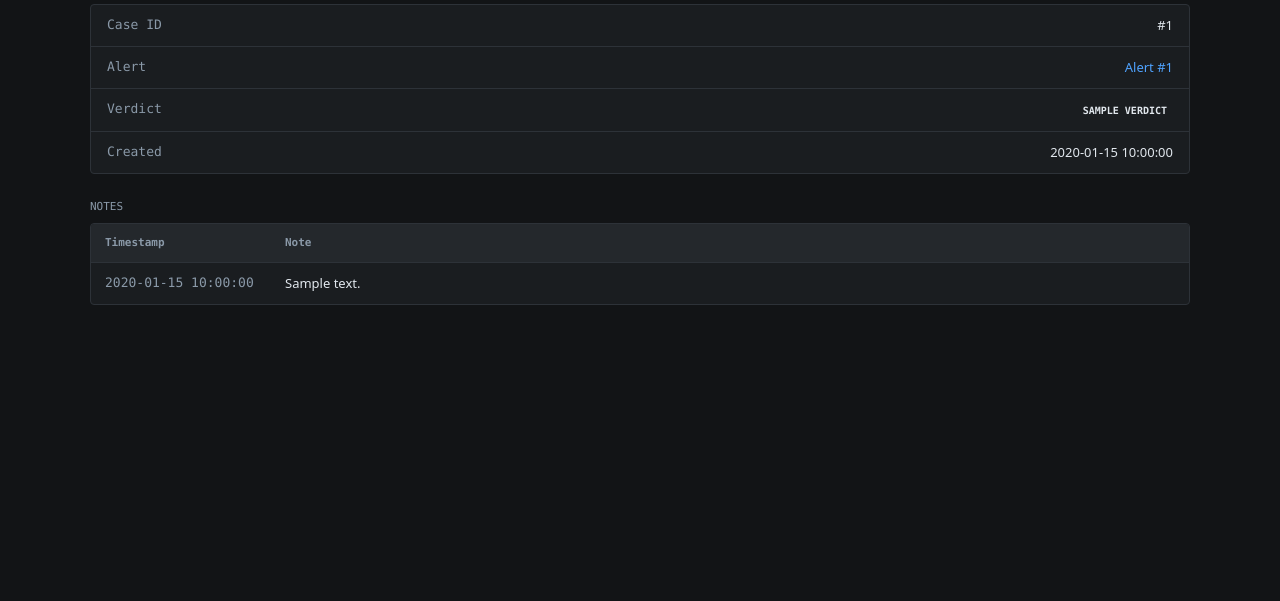
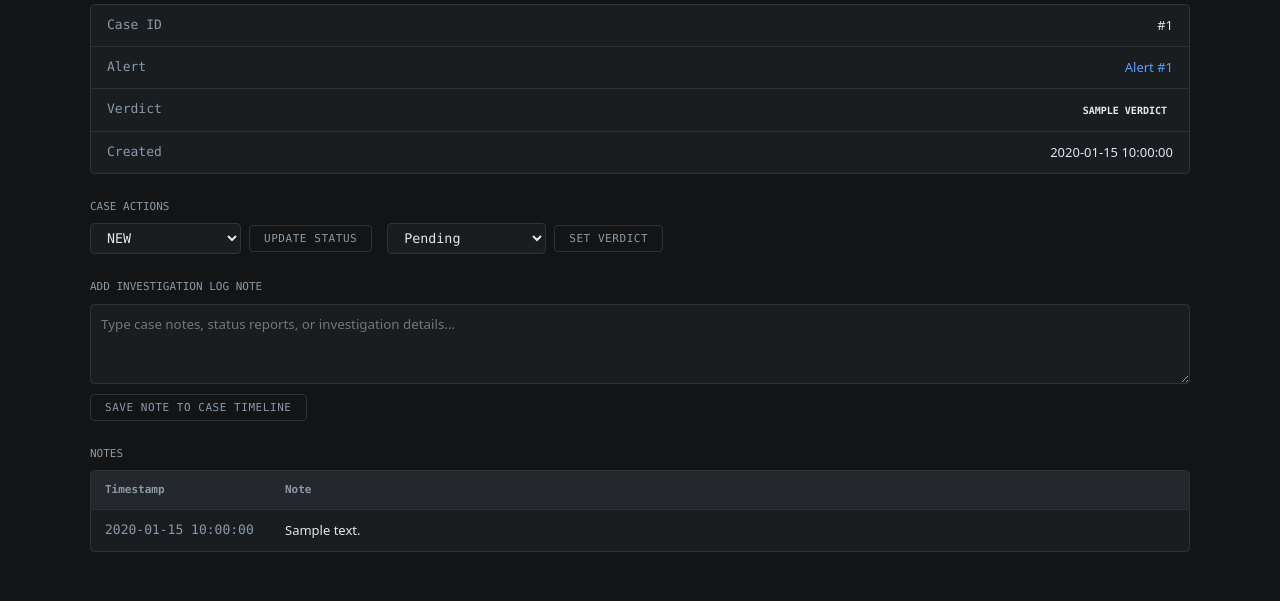
Before and after one commit to yugg755i/siem-platform, a Flask app: template templates/case_details.html in a window 1280 px wide. Shown: the part 234-835 px from the top of the page. Before the commit the page ends 539 px from the top, so only its background shows below. Run offline with Flask 3, Linux system fonts and the light colour scheme; the template is opened without the code that fills it: most values are stand-ins (such as "Sample title", 1, 10 or a date in 2020); parts of the project's set-up code (start-up, migrations or seed data) failed here and were passed over.

Commit message:
feat: add case management system

```diff
--- a/app.py
+++ b/app.py
@@ -10,6 +10,9 @@ from src.database.database import (
     get_all_alerts, get_all_cases,
     clear_events, clear_alerts, clear_cases, clear_notes
     )
+from src.investigation.cases import open_case, alter_case_status
+from src.investigation.notes import add_investigation_note
+from src.investigation.verdicts import set_verdict
 from src.pipeline import process_logs, ingest_logs, run_detections
 
 app = Flask(__name__)
@@ -129,15 +132,21 @@ def alert_details(alert_id):
     alert = get_alert(alert_id)
     events = get_events_for_alert(alert_id)
     cases = get_cases(alert_id)
-    return render_template("alert_details.html", alert=alert, events=events, cases=cases)
+    case = cases[0] if cases else None
+    return render_template("alert_details.html", alert=alert, events=events, case=case)
 
 @app.route("/alerts/<int:alert_id>/status", methods=["POST"])
-def status(alert_id):
+def alert_status(alert_id):
     status = request.form.get("status")
     if status in ("NEW", "INVESTIGATING", "ESCALATED", "CLOSED"):
         update_alert_status(alert_id, status)
 
     return redirect(f"/alerts/{alert_id}")
+
+@app.route("/alerts/<int:alert_id>/open_case", methods=["POST"])
+def case_open(alert_id):
+    case_id = open_case(alert_id)
+    return redirect(f"/cases/{case_id}")
 
 @app.route("/cases")
 def cases_page():
@@ -149,6 +158,28 @@ def case_details(case_id):
     case = get_case(case_id)
     notes = get_notes(case_id)
     return render_template("case_details.html", case=case, notes=notes)
+
+@app.route("/cases/<int:case_id>/status", methods=["POST"])
+def case_status(case_id):
+    status = request.form.get('status')
+    case_data = get_case(case_id)
+    alert_id = case_data["alert_id"] if case_data else None
+    alter_case_status(case_id, status, alert_id)
+    return redirect(f"/cases/{case_id}")
+
+@app.route("/cases/<int:case_id>/verdict", methods=["POST"])
+def case_verdict(case_id):
+    verdict = request.form.get('verdict')
+    set_verdict(case_id, verdict)
+
+    return redirect(f"/cases/{case_id}")
+
+@app.route("/cases/<int:case_id>/note", methods=["POST"])
+def case_note(case_id):
+    note = request.form.get('note')
+    add_investigation_note(case_id, note)
+    return redirect(f"/cases/{case_id}")
+
 
 @app.route("/search")
 def search():
--- a/src/database/database.py
+++ b/src/database/database.py
@@ -34,11 +34,11 @@ def create_database():
     );
     CREATE TABLE IF NOT EXISTS cases (
         id INTEGER PRIMARY KEY AUTOINCREMENT,
-        alert_id INTEGER,
-        verdict TEXT CHECK(
-            verdict IN ('TRUE_POSITIVE', 'FALSE_POSITIVE', 'BENIGN')
+        alert_id INTEGER UNIQUE,
+        verdict TEXT DEFAULT 'PENDING' CHECK(
+            verdict IN ('PENDING','TRUE_POSITIVE', 'FALSE_POSITIVE', 'BENIGN')
             ),
-        status TEXT CHECK(
+        status TEXT DEFAULT 'NEW' CHECK(
             status IN ('NEW', 'INVESTIGATING', 'ESCALATED', 'CLOSED')
             ),
         created_at TEXT,
--- a/src/investigation/verdicts.py
+++ b/src/investigation/verdicts.py
@@ -1,12 +1,13 @@
 from src.database.database import update_case_verdict
 
+PENDING = "PENDING"
 TRUE_POSITIVE = "TRUE_POSITIVE"
 FALSE_POSITIVE = "FALSE_POSITIVE"
 BENIGN = "BENIGN"
 
-def set_verdict(case_id, verdict):
+def set_verdict(case_id, verdict_string):
 
     update_case_verdict(
         case_id,
-        verdict
+        verdict_string
     )
--- a/templates/case_details.html
+++ b/templates/case_details.html
@@ -41,6 +41,35 @@
       <div class="kv-row"><span class="kv-key">Created</span><span class="kv-val ts">{{ case['created_at'] }}</span></div>
     </div>
 
+    <div class="section-label">Case Actions</div>
+        <div class="actions" style="margin-bottom: 24px; gap: 15px; display: flex; flex-wrap: wrap;">
+          <form action="/cases/{{ case['id'] }}/status" method="POST" style="display: flex; gap: 8px; align-items: center;">
+            <select name="status" class="search-input" style="padding: 6px 12px; height: auto;">
+              <option value="NEW" {% if case['status'] == 'NEW' %}selected{% endif %}>NEW</option>
+              <option value="INVESTIGATING" {% if case['status'] == 'INVESTIGATING' %}selected{% endif %}>INVESTIGATING</option>
+              <option value="ESCALATED" {% if case['status'] == 'ESCALATED' %}selected{% endif %}>ESCALATED</option>
+              <option value="CLOSED" {% if case['status'] == 'CLOSED' %}selected{% endif %}>CLOSED</option>
+            </select>
+            <button type="submit" class="action-btn">Update Status</button>
+          </form>
+
+          <form action="/cases/{{ case['id'] }}/verdict" method="POST" style="display: flex; gap: 8px; align-items: center;">
+            <select name="verdict" class="search-input" style="padding: 6px 12px; height: auto;">
+              <option value="Pending" {% if case['verdict'] == 'Pending' %}selected{% endif %}>Pending</option>
+              <option value="TRUE_POSITIVE" {% if case['verdict'] == 'TRUE_POSITIVE' %}selected{% endif %}>True Positive</option>
+              <option value="FALSE_POSITIVE" {% if case['verdict'] == 'FALSE_POSITIVE' %}selected{% endif %}>False Positive</option>
+              <option value="BENIGN" {% if case['verdict'] == 'BENIGN' %}selected{% endif %}>Benign</option>
+            </select>
+            <button type="submit" class="action-btn">Set Verdict</button>
+          </form>
+        </div>
+
+    <div class="section-label">Add Investigation Log Note</div>
+    <form action="/cases/{{ case['id'] }}/note" method="POST" style="margin-bottom: 24px; display: flex; flex-direction: column; gap: 10px;">
+      <textarea name="note" class="search-input" placeholder="Type case notes, status reports, or investigation details..." style="width: 100%; min-height: 80px; font-family: inherit; padding: 10px;" required></textarea>
+      <button type="submit" class="action-btn" style="align-self: flex-start;">Save Note to Case Timeline</button>
+    </form>
+
     <div class="section-label">Notes</div>
     <div class="table-block">
       {% if notes %}
```
Also changed, not shown: src/investigation/cases.py (+26 -5 lines), templates/alert_details.html (+7 -4 lines).
